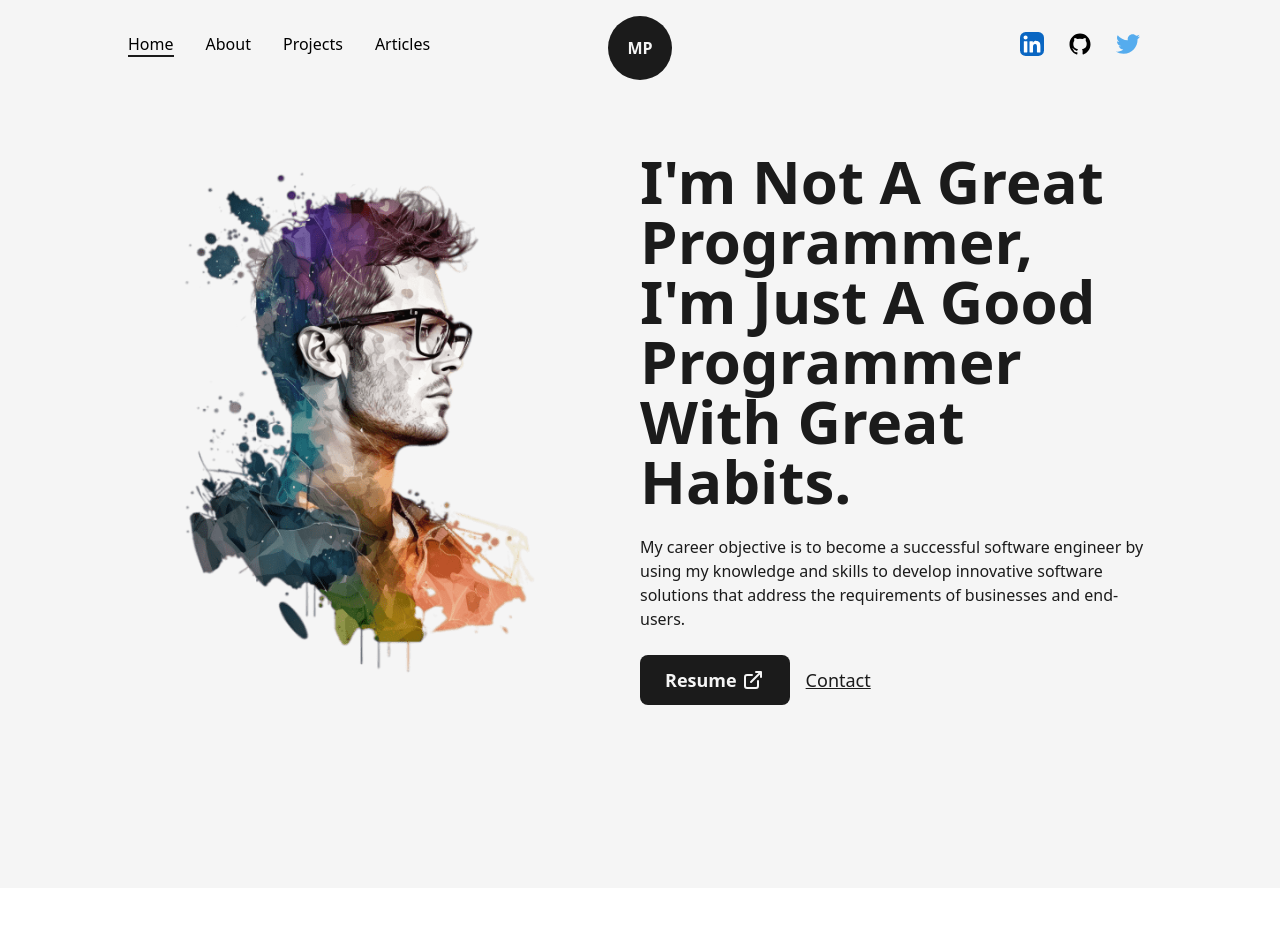
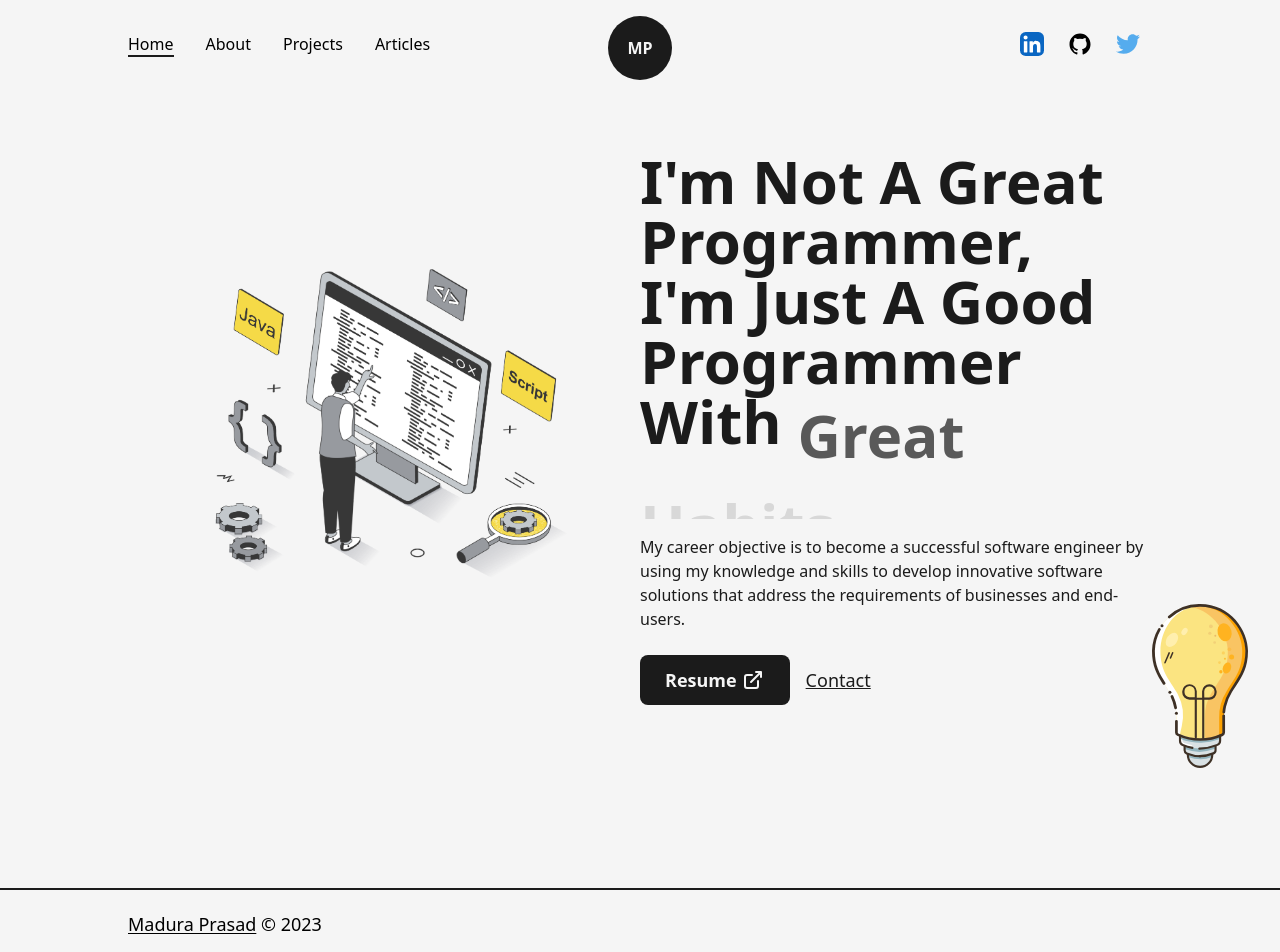
Before and after one commit to Madura-Prasad/Next.js-Portfolio, a Next.js app: page / in a window 1280 px wide. Shown: the top 952 px of the page. Before the commit the page ends 888 px from the top, so only its background shows below. Built offline with nearby package versions, Linux system fonts and the light colour scheme.

Commit message:
create footer component

```diff
--- a/src/component/AnimatedText.js
+++ b/src/component/AnimatedText.js
@@ -10,7 +10,7 @@ const quote={
         opacity:1,
         transition:{
             delay:0.5,
-            staggerChildren:0.08,
+            staggerChildren:0.45,
         }
     }
 }
--- /dev/null
+++ b/src/component/Footer.js
@@ -0,0 +1,16 @@
+import React from 'react'
+import Layout from './Layout'
+import Link from 'next/link'
+
+const Footer = () => {
+  return (
+    <footer className='w-full border-t-2 border-solid border-dark font-medium text-lg'>
+      <Layout className='py-5 flex items-center justify-between'>
+        <span>  <Link href="https://www.linkedin.com/in/madura-prasad/" className='underline underline-offset-2' target={"_blank"}> Madura Prasad</Link> &copy; {new Date().getFullYear()}</span>
+
+      </Layout>
+    </footer>
+  )
+}
+
+export default Footer
--- /dev/null
+++ b/src/component/HireMe.js
@@ -0,0 +1,13 @@
+import Link from 'next/link'
+import React from 'react'
+
+const HireMe = () => {
+  return (
+    <div className='fixed left-4 bottom-4 flex items-center justify-center overflow-hidden'>
+      <div className='w-48 h-auto flex items-center justify-center relative'>
+      </div>
+    </div>
+  )
+}
+
+export default HireMe
--- a/src/pages/_app.js
+++ b/src/pages/_app.js
@@ -2,6 +2,7 @@ import Navbar from "@/component/Navbar";
 import "@/styles/globals.css";
 import { Montserrat } from "next/font/google";
 import Head from "next/head";
+import Footer from "@/component/Footer";
 
 const montserrat = Montserrat({
   subsets: ["latin"],
@@ -18,6 +19,7 @@ export default function App({ Component, pageProps }) {
       <main className={`${montserrat.variable} fonts-mont bg-light w-full min-h-screen`}>
       <Navbar/>
         <Component {...pageProps} />
+        <Footer/>
       </main>
     </>
   );
--- a/src/pages/index.js
+++ b/src/pages/index.js
@@ -1,10 +1,12 @@
 import Layout from "@/component/Layout"
 import Head from "next/head";
 import Image from "next/image";
-import profilePic from "../../public/images/profile/developer-pic-1.png";
+import profilePic from "../../public/images/profile/a54d553c09cf2.png";
 import AnimatedText from "../component/AnimatedText"
 import Link from "next/link";
 import { LinkArrow } from "@/component/Icons";
+import HireMe from "@/component/HireMe";
+import lightBulb from "../../public/images/svgs/miscellaneous_icons_1.svg";
 
 
 export default function Home() {
@@ -30,11 +32,15 @@ export default function Home() {
             <Link href="/dummy.pdf" target={"_blank"}className="flex items-center bg-dark text-light p-2.5 px-6 rounded-lg text-lg font-semibold hover:bg-light hover:text-dark border border-bold border-transparent hover:border-dark" download={true}>Resume
              <LinkArrow className={"w-6 ml-1"} />
             </Link>
-            <Link className="ml-4 text-lg font-medium capitalize text-dark underline" href="maduraprasad.lk@gmail.com">Contact</Link>
+            <Link className="ml-4 text-lg font-medium capitalize text-dark underline" href="https://www.linkedin.com/in/madura-prasad/" target={"_target"}>Contact</Link>
           </div>
         </div>
         </div>
       </Layout>
+      <HireMe/>
+      <div className="absolute right-8 bottom-8 inline-block w-24">
+        <Image src={lightBulb} alt="madura" className="w-full h-auto"/>
+      </div>
       </main>
     </>
   );
```
Also changed, not shown: public/images/profile/a54d553c09cf2.png (added).
